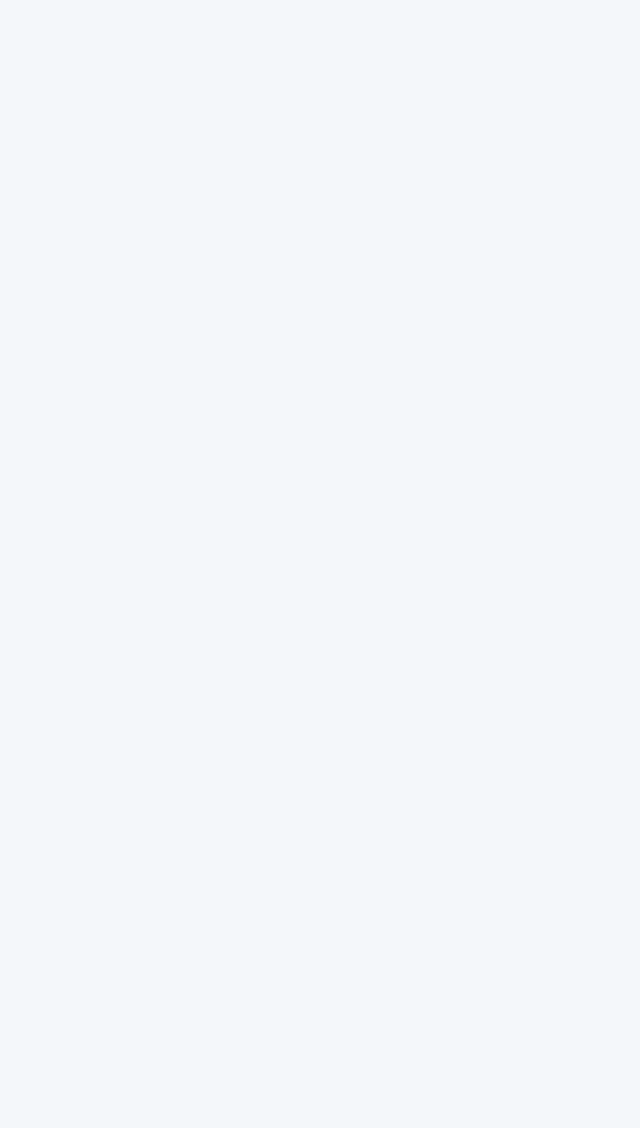
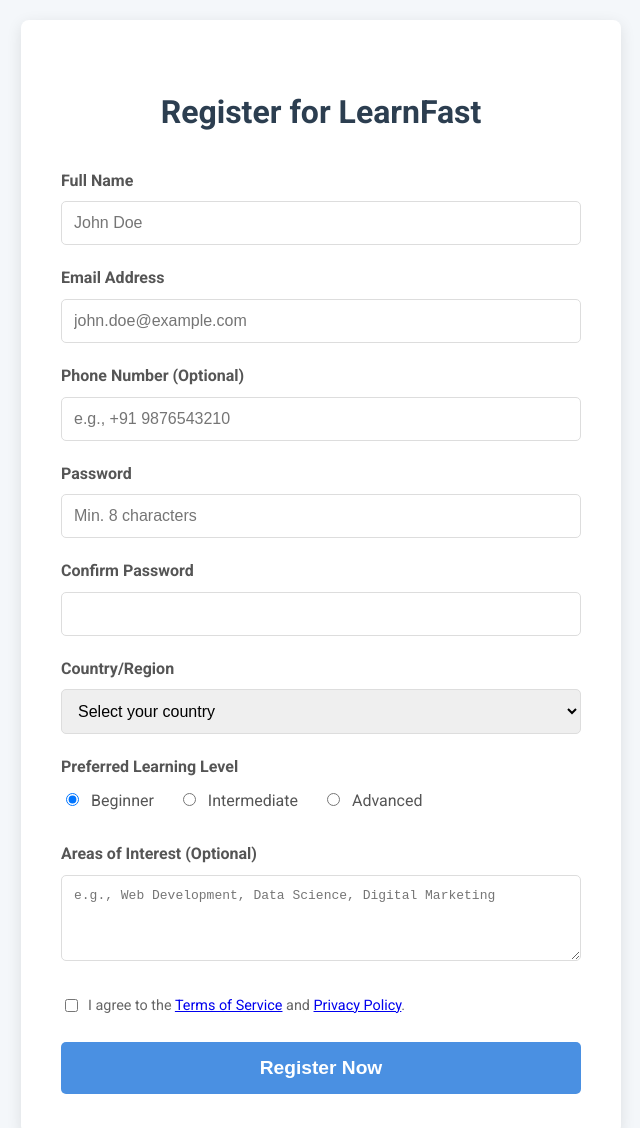
Before and after one commit to Tejal-99/day5ga4, a plain HTML site: page register.html in a window 1280 px wide. Shown: the top 1128 px of the page, without its empty margins (319-959 px from the left). Before the commit the page ends 800 px from the top, so only its background shows below. Drawn offline with Linux system fonts and the light colour scheme.

Commit message:
Update register.html

```diff
--- a/register.html
+++ b/register.html
@@ -3,7 +3,7 @@
 <head>
     <meta charset="UTF-8">
     <meta name="viewport" content="width=device-width, initial-scale=1.0">
-    <title>LearnFast - Application/Registration Form</title>
+    <title>LearnFast - Registration Form</title>
     <link href="https://fonts.googleapis.com/css2?family=Roboto:wght@400;700&display=swap" rel="stylesheet">
     <style>
         body {
@@ -59,7 +59,7 @@
             border: 1px solid #ddd;
             border-radius: 5px;
             font-size: 1em;
-            box-sizing: border-box; /* Ensures padding doesn't add to the width */
+            box-sizing: border-box;
         }
 
         .form-group input[type="radio"],
@@ -115,4 +115,83 @@
                 padding: 30px;
             }
             h2 {
-                font-size: 1.8
+                font-size: 1.8em;
+            }
+        }
+    </style>
+</head>
+<body>
+
+    <div class="form-container">
+        <h2>Register for LearnFast</h2>
+        <form action="#" method="POST">
+            <div class="form-group">
+                <label for="full-name">Full Name</label>
+                <input type="text" id="full-name" name="full_name" placeholder="John Doe" required>
+            </div>
+
+            <div class="form-group">
+                <label for="email">Email Address</label>
+                <input type="email" id="email" name="email" placeholder="john.doe@example.com" required>
+            </div>
+
+            <div class="form-group">
+                <label for="phone">Phone Number (Optional)</label>
+                <input type="tel" id="phone" name="phone" placeholder="e.g., +91 9876543210">
+            </div>
+
+            <div class="form-group">
+                <label for="password">Password</label>
+                <input type="password" id="password" name="password" placeholder="Min. 8 characters" required>
+            </div>
+
+            <div class="form-group">
+                <label for="confirm-password">Confirm Password</label>
+                <input type="password" id="confirm-password" name="confirm_password" required>
+            </div>
+
+            <div class="form-group">
+                <label for="country">Country/Region</label>
+                <select id="country" name="country" required>
+                    <option value="">Select your country</option>
+                    <option value="india">India</option>
+                    <option value="usa">United States</option>
+                    <option value="uk">United Kingdom</option>
+                    <option value="canada">Canada</option>
+                    <option value="australia">Australia</option>
+                    <option value="germany">Germany</option>
+                    <option value="france">France</option>
+                    <option value="japan">Japan</option>
+                    <option value="brazil">Brazil</option>
+                    <option value="other">Other</option>
+                </select>
+            </div>
+
+            <div class="form-group">
+                <label>Preferred Learning Level</label>
+                <div class="radio-group">
+                    <input type="radio" id="beginner" name="learning_level" value="beginner" checked>
+                    <label for="beginner">Beginner</label>
+                    <input type="radio" id="intermediate" name="learning_level" value="intermediate">
+                    <label for="intermediate">Intermediate</label>
+                    <input type="radio" id="advanced" name="learning_level" value="advanced">
+                    <label for="advanced">Advanced</label>
+                </div>
+            </div>
+
+            <div class="form-group">
+                <label for="interests">Areas of Interest (Optional)</label>
+                <textarea id="interests" name="interests" rows="4" placeholder="e.g., Web Development, Data Science, Digital Marketing"></textarea>
+            </div>
+
+            <div class="terms-checkbox">
+                <input type="checkbox" id="terms" name="terms" required>
+                <label for="terms">I agree to the <a href="#" target="_blank">Terms of Service</a> and <a href="#" target="_blank">Privacy Policy</a>.</label>
+            </div>
+
+            <button type="submit" class="submit-button">Register Now</button>
+        </form>
+    </div>
+
+</body>
+</html>
```
